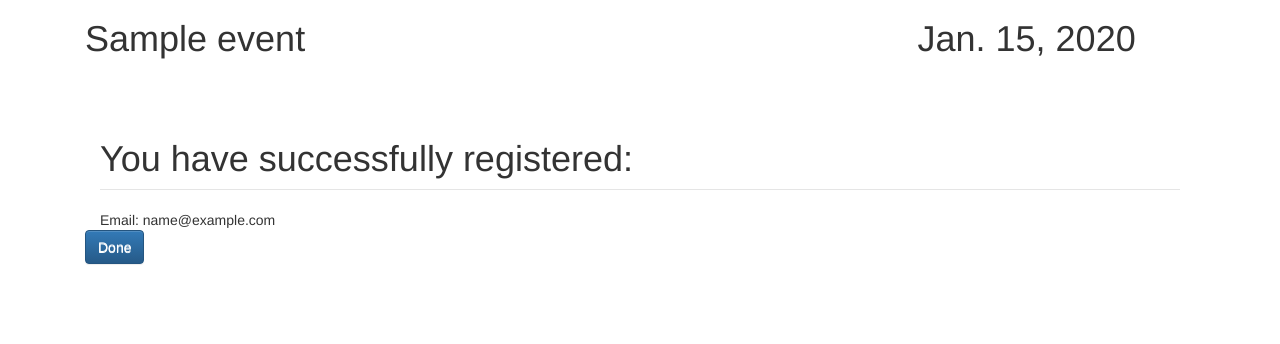
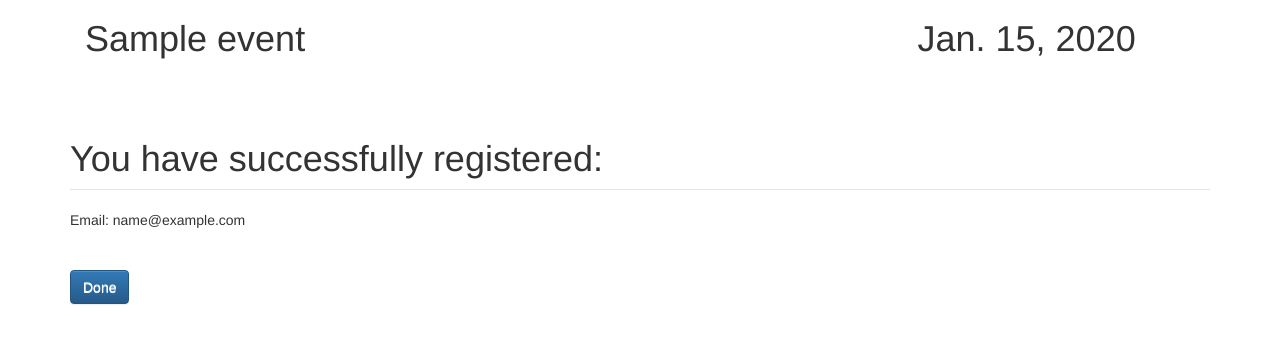
Before and after one commit to atuggle/django-attencance-webapp, a Django app: template events/templates/events/registration_complete.html in a window 1280 px wide. Shown: the part 51-395 px from the top of the page. Run offline with Django 3.2, Linux system fonts and the light colour scheme; tables that the repository leaves empty hold one stand-in row (values such as "Sample post"); the template is opened without the code that fills it: values that come from a table or form of the project are taken from there, most other values are stand-ins (such as "Sample title", 1, 10 or a date in 2020); some libraries are stand-ins or nearby versions.

Commit message:
Minor clean up

```diff
--- a/events/templates/events/registration_complete.html
+++ b/events/templates/events/registration_complete.html
@@ -12,15 +12,22 @@
 
 <div>
     <div class='col-md-12'>
+        <div class='row col-12'>
+            <div class="col-12"><legend><h1>You have successfully registered:</h1></legend></div>
+        </div>
+        <div class='row col-12'>
+            <div class="col-4"></div>
+            <div class="col-4">Email: {{ attendee_email }}</div>
+            <div class="col-4"></div>
+        </div>
+        <br /><br />
         <form action="/events/{{ event.id }}/" name="id-successForm" id="id-successForm" method="get">
             {% csrf_token %}
-            <div class='col-md-12'>
-                <div class="col-12"><legend><h1>You have successfully registered:</h1></legend></div>
-                <div class="col-12">Email: {{ candidate_email }}</div>
-            </div>
-            <br /><br /><br />
-            <div class="col-12">
-                <input type="submit" name="submit" value="Done" class="btn btn-primary btn-default" id="submit-id-submit">
+
+            <div class="row col-12">
+                <div class="col-12">
+                    <input type="submit" name="submit" value="Done" class="btn btn-primary btn-default" id="submit-id-submit">
+                </div>
             </div>
         </form>
     </div>
--- a/events/views.py
+++ b/events/views.py
@@ -18,7 +18,7 @@ def detail(request, event_id):
     if request.method == 'POST':  # if this is a POST request we need to process the form data
         form = RegisterForm(request.POST)
         if form.is_valid():
-            attendee_email = update_or_create_attendee(request, form, event_id)
+            attendee_email = update_or_create_attendee(form, event_id)
             context = {'attendee_email': attendee_email, 'event': event}
             return render(request, 'events/registration_complete.html', context)
         else:
@@ -31,7 +31,7 @@ def detail(request, event_id):
     return render(request, 'events/detail.html', {'event': event, 'form': form})
 
 
-def update_or_create_attendee(request, form, event_id):
+def update_or_create_attendee(form, event_id):
     form_email = form.cleaned_data['attendee_email']
     form_first_name = form.cleaned_data['attendee_first_name']
     form_last_name = form.cleaned_data['attendee_last_name']
```
Also changed, not shown: events/templates/events/detail.html (+0 -21 lines).
